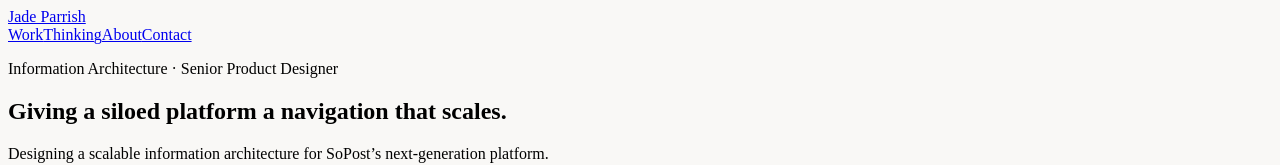
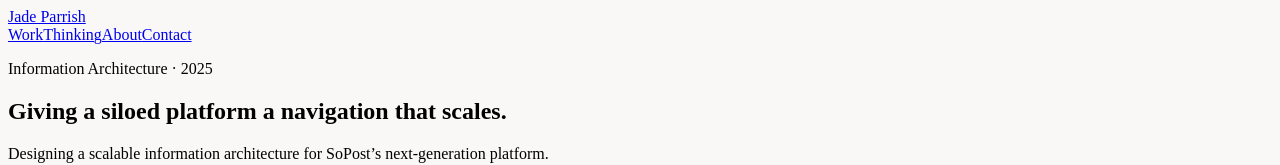
Before and after one commit to jadeparrish/portfolio, a Next.js app: page /work/cm-navigation in a window 1280 px wide. Shown: the top 165 px of the page. Built offline with nearby package versions, Linux system fonts and the light colour scheme.

Commit message:
Update designer title to reflect current year

```diff
--- a/app/work/cm-navigation/page.js
+++ b/app/work/cm-navigation/page.js
@@ -59,7 +59,7 @@ export default function NavigationCaseStudy() {
         {/* Title */}
         <section className="pb-8 border-b border-neutral-200/80">
           <p className="text-[11px] uppercase tracking-[0.2em] font-medium text-neutral-600 mb-4">
-            Information Architecture &middot; Senior Product Designer
+            Information Architecture &middot; 2025
           </p>
           <h1 className="text-3xl sm:text-4xl lg:text-5xl font-serif font-normal leading-[1.15] tracking-tight text-neutral-900 mb-6">
             Giving a siloed platform a navigation that scales.
```
